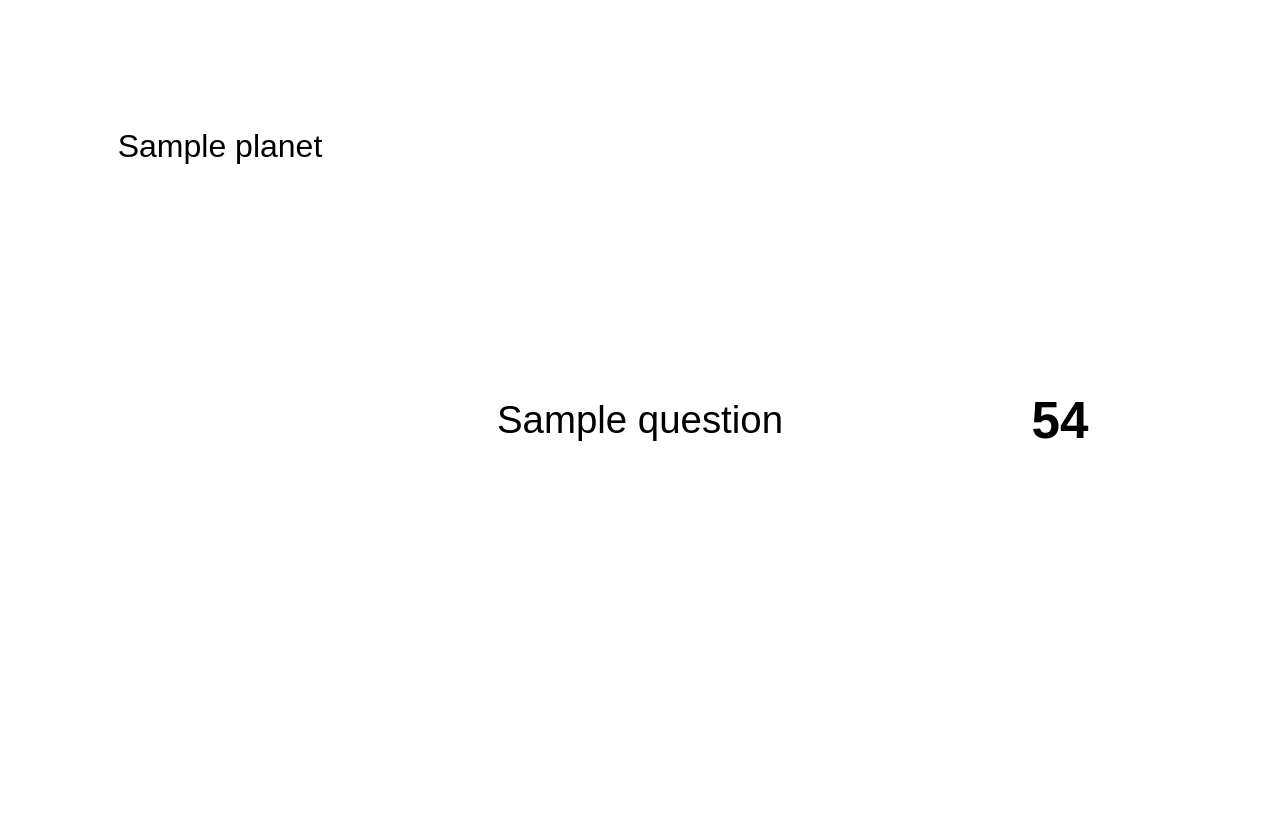
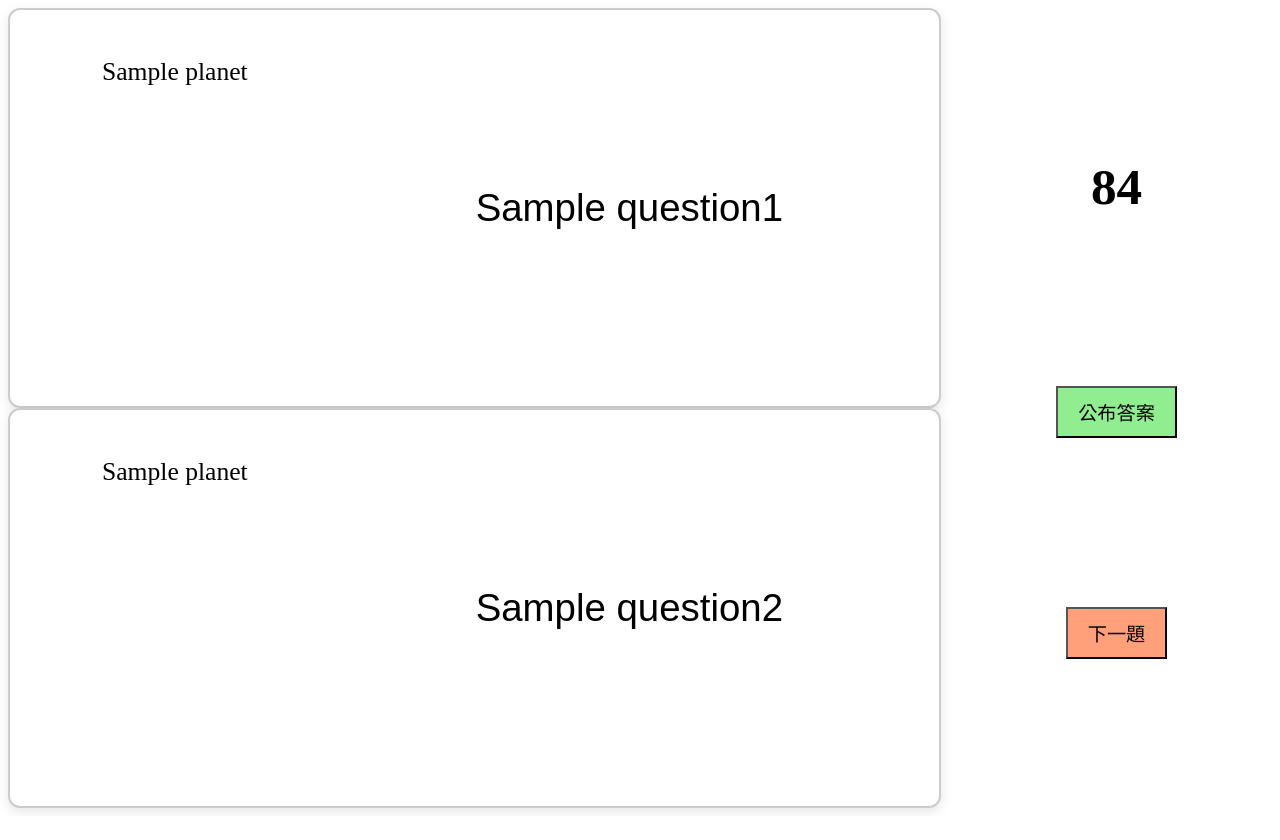
Before and after one commit to eric-yijuin-lin/cshs_question_bank, a Flask app: template camp_quizz/quizz_server/templates/question.html in a window 1280 px wide. After the commit the page ends 812 px from the top, so only its background shows below. Run offline with Flask 3, Linux system fonts and the light colour scheme; the template is opened without the code that fills it: most values are stand-ins (such as "Sample title", 1, 10 or a date in 2020); some web fonts are replaced.

Commit message:
更新前端：一次顯示兩題

```diff
--- a/camp_quizz/quizz_server/app.py
+++ b/camp_quizz/quizz_server/app.py
@@ -16,7 +16,9 @@ def get_questions():
                 "question": row["題目"],
                 "source": row["出處"],
             }
-            print(question)
+            # print(question)
+            stage_prfix = question["stage"] + "-"
+            question["source"] = question["source"].replace(stage_prfix, "")
             questions.append(question)
     return questions
 
@@ -37,5 +39,6 @@ def home():
 
 @app.route("/question")
 def question():
-    question = QUESTION_BANK.pop(0)
-    return render_template("question.html", question=question)
+    q1 = QUESTION_BANK.pop(0)
+    q2 = QUESTION_BANK.pop(0)
+    return render_template("question.html", question1=q1, question2=q2)
--- a/camp_quizz/quizz_server/static/style.css
+++ b/camp_quizz/quizz_server/static/style.css
@@ -8,3 +8,100 @@
   font-family: 'BopomoKai', sans-serif;
   font-size: 36px;
 }
+
+.main-container {
+  display: flex;
+  height: 100vh;
+  gap: 20px;
+}
+
+.question-column {
+  flex: 3;
+  display: flex;
+  flex-direction: column;
+  justify-content: space-evenly;
+}
+
+.question-row {
+  display: flex;
+  flex: 1;
+  gap: 20px;
+  /* 👇 新增以下樣式 */
+  border: 2px solid #ccc;
+  border-radius: 12px;
+  padding: 20px;
+  box-shadow: 0 4px 12px rgba(0, 0, 0, 0.1);
+  background-color: #fff;
+}
+
+.info-column {
+  flex: 1;
+  display: flex;
+  flex-direction: column;
+  justify-content: space-evenly; /* 這也可以保底分配 */
+  align-items: center;
+  text-align: center;
+  height: 100%; /* ✅ 關鍵：讓它填滿整個 row */
+}
+
+.info-column .cell {
+  flex: 1;
+  display: flex;
+  align-items: center;     /* 垂直置中 */
+  justify-content: center; /* 水平置中 */
+  text-align: center;
+  font-size: clamp(1.5rem, 2.0vw, 2.5rem);
+}
+
+.cell.answer {
+  background-color: yellow;
+  font-weight: bold;
+  border-radius: 8px;
+  padding: 10px;
+}
+
+.text-column {
+  flex: 2;
+  display: flex;
+  justify-content: center;
+  align-items: center;
+}
+
+.question-text {
+  font-family: 'BopomoKai', sans-serif;
+  font-size: clamp(2rem, 3vw, 4rem);
+  text-align: center;
+}
+
+.timer-column {
+  flex: 1;
+  display: flex;
+  flex-direction: column;
+  justify-content: space-evenly;
+  align-items: center;
+}
+
+.countdown {
+  font-size: clamp(2.5rem, 4vw, 5rem);
+  font-weight: bold;
+}
+
+.orange { color: orange; }
+.red { color: red; }
+.hidden { visibility: hidden; }
+
+button#revealBtn {
+  margin-top: 20px;
+  padding: 10px 20px;
+  font-size: 1.2rem;
+  cursor: pointer;
+  background-color: lightgreen;
+}
+
+button#nextBtn {
+  margin-top: 20px;
+  padding: 10px 20px;
+  font-size: 1.2rem;
+  cursor: pointer;
+  background-color:lightsalmon;
+}
--- a/camp_quizz/quizz_server/templates/question.html
+++ b/camp_quizz/quizz_server/templates/question.html
@@ -3,117 +3,66 @@
 
 <head>
     <meta charset="UTF-8">
-    <title>題目倒數頁面</title>
-    <style>
-        @font-face {
-            font-family: 'BopomoKai';
-            src: url("/static/fonts/BpmfZihiKaiStd-Regular.ttf") format("truetype");
-        }
-
-        body {
-            margin: 0;
-            padding: 20px;
-            font-family: sans-serif;
-        }
-
-        .container {
-            display: flex;
-            gap: 20px;
-            height: 100vh;
-            /* 讓整個 container 撐滿 viewport */
-        }
-
-        /* 第一欄固定 100% viewport 高度，三格平均分配高度 */
-        .column-1 {
-            flex: 1;
-            display: flex;
-            flex-direction: column;
-            height: 100vh;
-        }
-
-        .column-1 .cell {
-            flex: 1;
-            display: flex;
-            align-items: center;
-            /* 垂直置中文字 */
-            justify-content: center;
-            /* 水平置中文字 */
-            font-size: clamp(1.5rem, 2.5vw, 3rem);
-            text-align: center;
-        }
-
-        /* 第二欄與第三欄正常顯示即可 */
-        .column {
-            flex: 1;
-            display: flex;
-            flex-direction: column;
-            justify-content: center;
-            align-items: center;
-            gap: 20px;
-            text-align: center;
-            font-size: clamp(1.5rem, 2.5vw, 3rem);
-        }
-
-        .question-text {
-            font-family: 'BopomoKai', sans-serif;
-            font-size: clamp(2rem, 3vw, 4rem);
-        }
-
-        .countdown {
-            font-size: clamp(2.5rem, 4vw, 5rem);
-            font-weight: bold;
-        }
-
-        .orange {
-            color: orange;
-        }
-
-        .red {
-            color: red;
-        }
-
-        .hidden {
-            visibility: hidden;
-        }
-    </style>
+    <title>兩題顯示</title>
+    <link rel="stylesheet" href="{{ url_for('static', filename='style.css') }}">
 </head>
 
 <body>
-    <div class="container">
-        <!-- Column 1 -->
-        <div class="column column-1">
-            <div class="cell" id="planet">{{ question.planet }}</div>
-            <div class="cell hidden" id="stage">{{ question.stage }}</div>
-            <div class="cell hidden" id="source">{{ question.source }}</div>
+    <div class="main-container">
+        <!-- 左邊：兩題 -->
+        <div class="question-column">
+            <!-- 題目一 -->
+            <div class="question-row">
+                <div class="info-column">
+                    <div class="cell" id="planet1">{{ question1.planet }}</div>
+                    <div class="cell hidden" id="stage1">{{ question1.stage }}</div>
+                    <div class="cell hidden" id="source1">{{ question1.source }}</div>
+                    <div class="cell answer hidden" id="answer1">{{ question1.answer }}</div>
+                </div>
+                <div class="text-column">
+                    <div class="question-text">{{ question1.question }}</div>
+                </div>
+            </div>
+
+            <!-- 題目二 -->
+            <div class="question-row">
+                <div class="info-column">
+                    <div class="cell" id="planet2">{{ question2.planet }}</div>
+                    <div class="cell hidden" id="stage2">{{ question2.stage }}</div>
+                    <div class="cell hidden" id="source2">{{ question2.source }}</div>
+                    <div class="cell answer hidden" id="answer2">{{ question2.answer }}</div>
+                </div>
+                <div class="text-column">
+                    <div class="question-text">{{ question2.question }}</div>
+                </div>
+            </div>
         </div>
 
-        <!-- Column 2 -->
-        <div class="column">
-            <div class="question-text">{{ question.question }}</div>
-        </div>
-
-        <!-- Column 3 -->
-        <div class="column">
-            <div id="timer" class="countdown">60</div>
+        <!-- 右邊：一個 timer -->
+        <div class="timer-column">
+            <div id="timer" class="countdown">90</div>
+            <button id="revealBtn">公布答案</button>
+            <button id="nextBtn">下一題</button>
         </div>
     </div>
 
     <script>
-        let timeLeft = 60;
+        let timeLeft = 90;
+        let answerShown = false;
         const timerEl = document.getElementById("timer");
-        const stageEl = document.getElementById("stage");
-        const sourceEl = document.getElementById("source");
 
         const countdown = setInterval(() => {
             timeLeft--;
             timerEl.textContent = timeLeft;
 
-            // 顯示條件邏輯
-            if (timeLeft === 40) {
-                stageEl.classList.remove("hidden");
+            if (timeLeft === 60) {
+                document.getElementById("stage1").classList.remove("hidden");
+                document.getElementById("stage2").classList.remove("hidden");
             }
-            if (timeLeft === 20) {
-                sourceEl.classList.remove("hidden");
+
+            if (timeLeft === 30) {
+                document.getElementById("source1").classList.remove("hidden");
+                document.getElementById("source2").classList.remove("hidden");
             }
 
             // 變色邏輯
@@ -123,8 +72,6 @@
             } else if (timeLeft <= 30) {
                 timerEl.classList.add("orange");
                 timerEl.classList.remove("red");
-            } else {
-                timerEl.classList.remove("orange", "red");
             }
 
             // 結束倒數
@@ -133,6 +80,26 @@
                 timerEl.textContent = "時間到";
             }
         }, 1000);
+
+        document.getElementById("revealBtn").addEventListener("click", () => {
+            clearInterval(countdown);
+            answerShown = true;
+            timerEl.textContent = "公布答案";
+
+            // 顯示答案
+            document.getElementById("answer1").classList.remove("hidden");
+            document.getElementById("answer2").classList.remove("hidden");
+
+            // 若尚未顯示 stage/source，也一併顯示
+            document.getElementById("stage1").classList.remove("hidden");
+            document.getElementById("stage2").classList.remove("hidden");
+            document.getElementById("source1").classList.remove("hidden");
+            document.getElementById("source2").classList.remove("hidden");
+        });
+
+        document.getElementById("nextBtn").addEventListener("click", () => {
+            window.location.reload();  // 重新載入目前頁面（即 /question）
+        });
     </script>
 </body>
 
```
